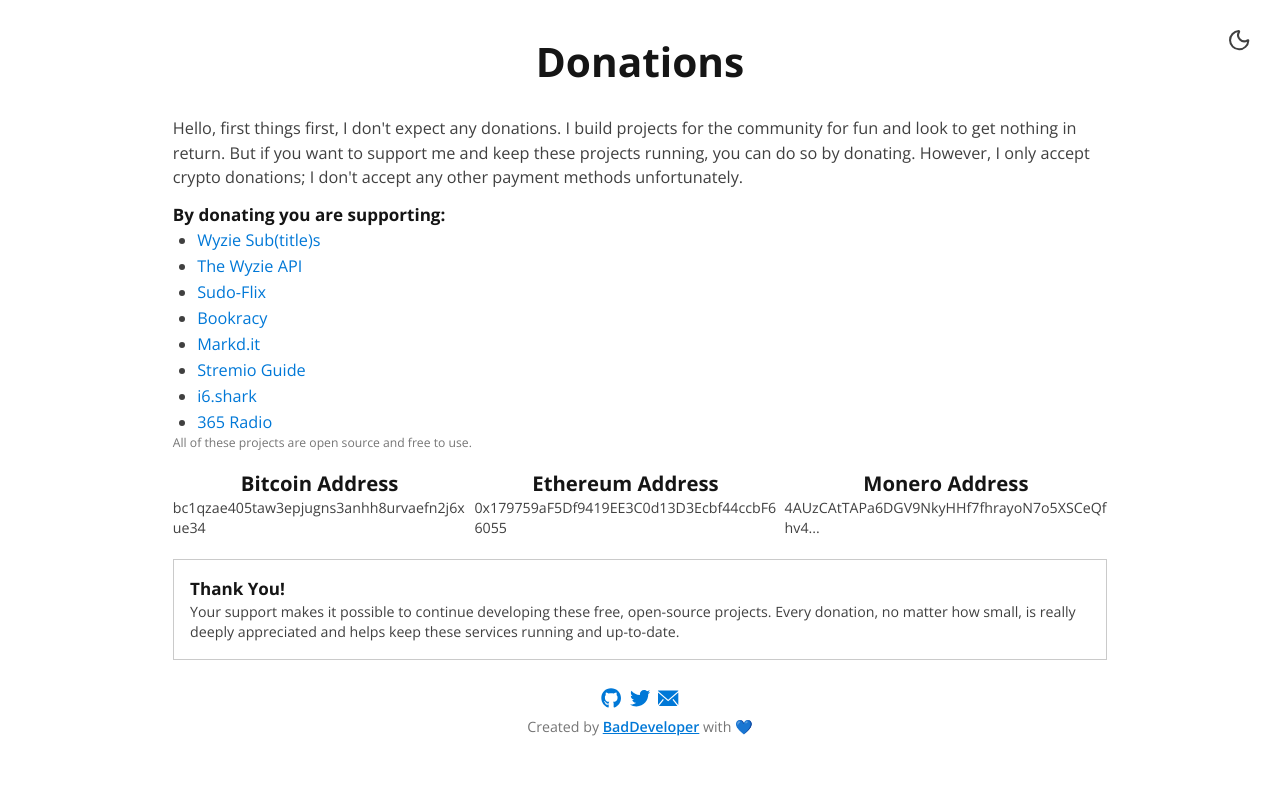
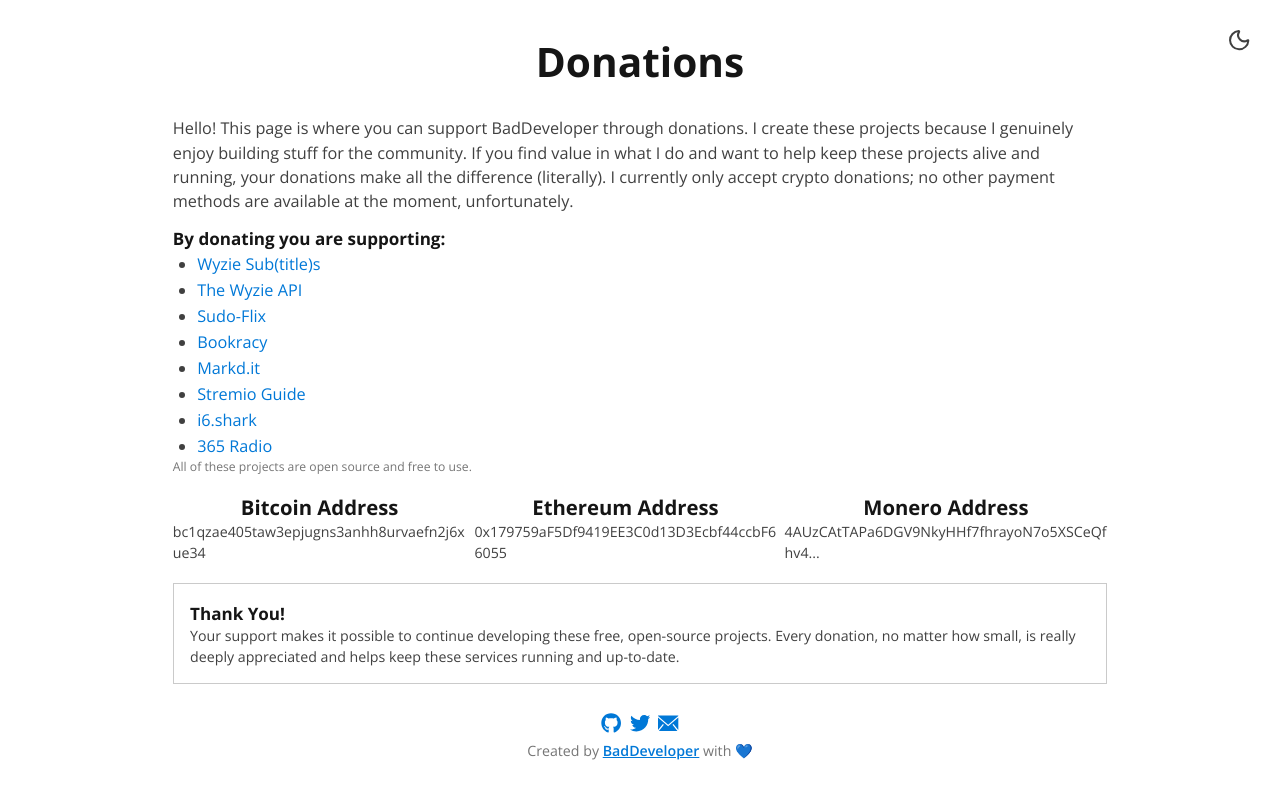
Before and after one commit to itzCozi/donate, a SvelteKit app: page / in a window 1280 px wide. Shown: the top 798 px of the page. Built offline with nearby package versions, Linux system fonts and the light colour scheme.

Commit message:
update dono page

```diff
--- a/src/routes/+page.svelte
+++ b/src/routes/+page.svelte
@@ -9,11 +9,6 @@
   const ethAddress = "0x179759aF5Df9419EE3C0d13D3Ecbf44ccbF66055";
   const xmrAddress =
     "4AUzCAtTAPa6DGV9NkyHHf7fhrayoN7o5XSCeQfhv4AiMdDkNCMjcsbVs49dThJtsPHt4bR2qupTUWyf44vScYqLCkueWej";
-
-  function isNightTime() {
-    const hour = new Date().getHours();
-    return hour >= 20 || hour < 6;
-  }
 
   function truncateAddress(address) {
     return address.length > 42 ? address.substring(0, 42) + "..." : address;
@@ -43,7 +38,7 @@
   function updateDarkMode() {
     if (darkMode) {
       document.documentElement.classList.add("dark");
-      document.documentElement.style.setProperty("--background-color", "#121212");
+      document.documentElement.style.setProperty("--background-color", "#1e1e1e");
     } else {
       document.documentElement.classList.remove("dark");
       document.documentElement.style.setProperty("--background-color", "#ffffff");
@@ -52,7 +47,7 @@
 
   onMount(() => {
     if (typeof window !== "undefined") {
-      darkMode = isNightTime();
+      darkMode = false;
       updateDarkMode();
     }
   });
@@ -64,7 +59,7 @@
   <button
     class="fixed top-4 right-4 p-3 rounded-full hover:scale-105 transition duration-200"
     on:click={toggleDarkMode}
-    title={darkMode ? "Switch to Light Mode" : "Switch to Dark Mode"}>
+    title={darkMode ? "Light Mode" : "Dark Mode"}>
     {#if darkMode}
       <Sun class="h-6 w-6" />
     {:else}
@@ -89,10 +84,11 @@
       </h1>
 
       <p class="dark:text-gray-300">
-        Hello, first things first, I don't expect any donations. I build projects for the community
-        for fun and look to get nothing in return. But if you want to support me and keep these
-        projects running, you can do so by donating. However, I only accept crypto donations; I
-        don't accept any other payment methods unfortunately.
+        Hello! This page is where you can support BadDeveloper through donations. I create these
+        projects because I genuinely enjoy building stuff for the community.
+        If you find value in what I do and want to help keep these projects alive and
+        running, your donations make all the difference (literally). I currently only accept
+        crypto donations; no other payment methods are available at the moment, unfortunately.
       </p>
 
       <div>
--- a/src/styles/global.css
+++ b/src/styles/global.css
@@ -23,10 +23,10 @@
 }
 
 :root.dark {
-  --background-color: #121212;
-  --text-color: #e0e0e0;
+  --background-color: #1e1e1e;
+  --text-color: #dadada;
   --heading-color: #f0f0f0;
-  --border-color: #454545;
+  --border-color: #505050;
   --popup-bg: #1e1e1e;
   --link-color: #3b9eff;
 }
```
